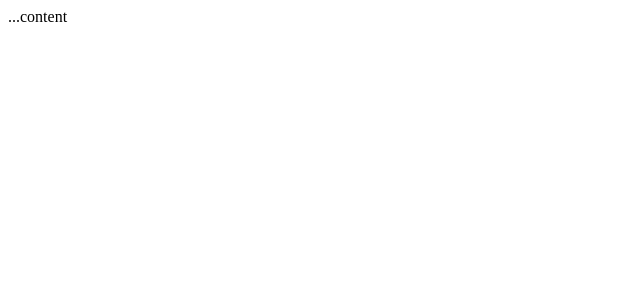
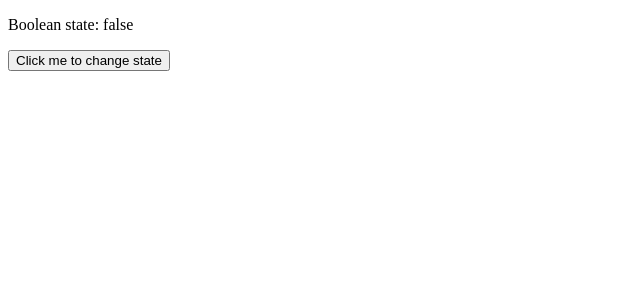
Before and after one commit to Mamba1099/react_ui, a React (Vite) app: page / in a window 1280 px wide. Shown: the top 300 px of the page, without its empty margins (0-640 px from the left). Built offline with nearby package versions, Linux system fonts and the light colour scheme.

Commit message:
use toggle to change the state of the value when button is clicked

```diff
--- a/src/App.jsx
+++ b/src/App.jsx
@@ -1,12 +1,13 @@
-import {isMobile} from 'react-device-detect';
+import {useBoolean} from "@chakra-ui/react"
 
 export default function App() {
-  const renderContent = () => {
-    if (isMobile) {
-      return <div> This content is available only on mobile</div>
-    }
-    return <div> ...content </div>
-  }
+  const [flag, setFlag] = useBoolean()
 
-  return renderContent();
+  return (
+    <>
+    <p>Boolean state: {flag.toString()}</p>
+    <button onClick={setFlag.toggle}>Click me to change state</button> {/*toggle is function to negate the boolean value*/}
+    </>
+  )
+
 }
```
